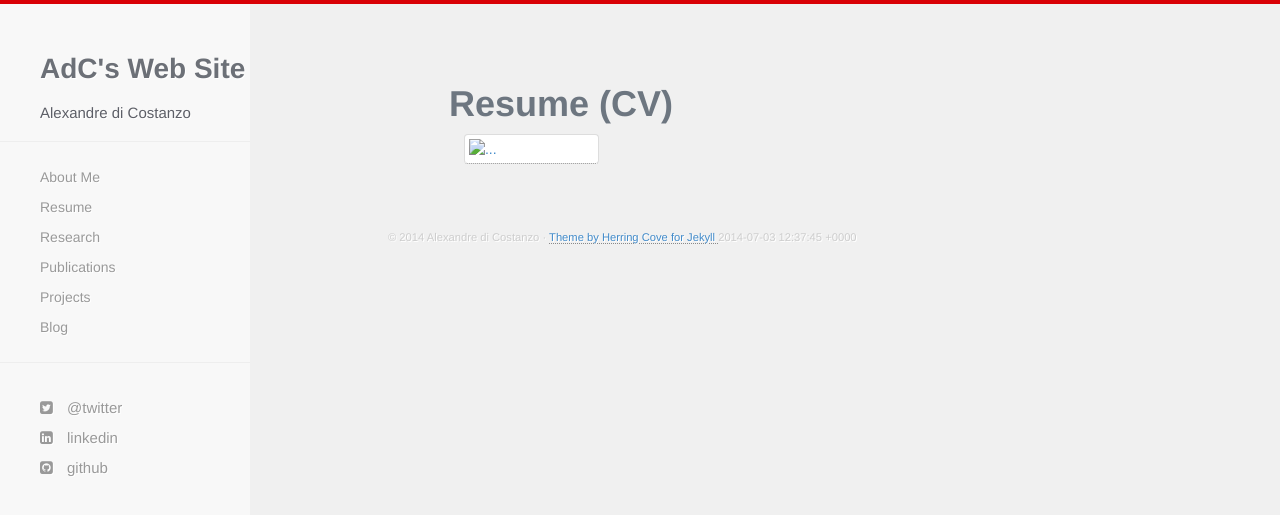
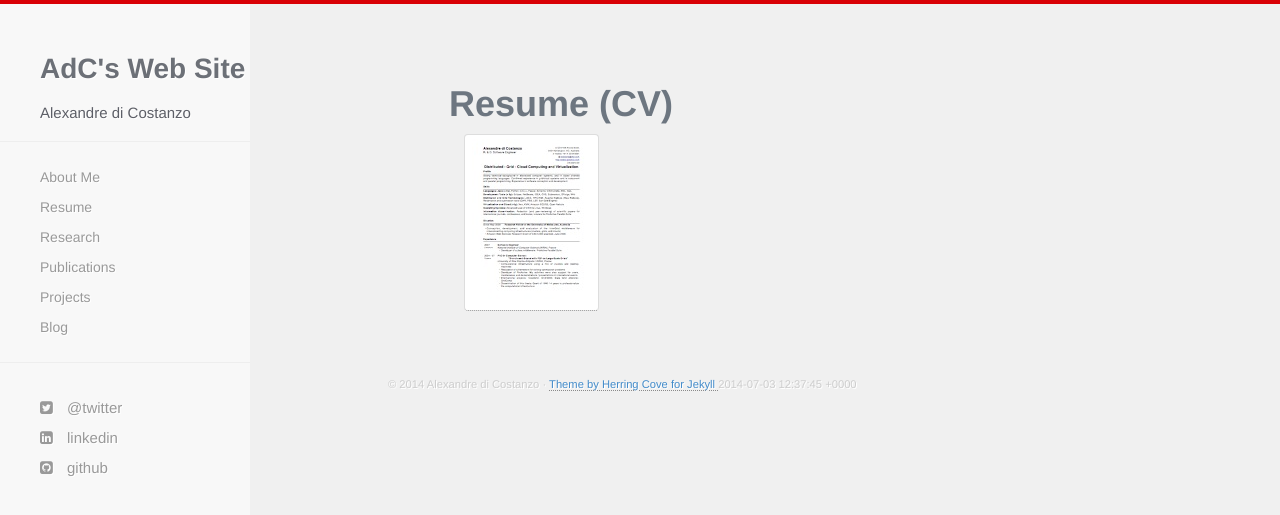
Before and after one commit to thepieuvre/alex, a Jekyll site: the page built from resume.html, in a window 1280 px wide. Shown: the top 515 px of the page. Built offline with Jekyll 4.4.1, drawn with Linux system fonts in a browser that asks for light colours; nearby versions of some CDN libraries; Markdown is read by kramdown in place of the engine named in the settings.

Commit message:
Resume done

```diff
--- a/resume.html
+++ b/resume.html
@@ -6,8 +6,8 @@ layout: projects
     <h1>Resume (CV)</h1>
 
      <div class="col-xs-6 col-md-3">
-       <a href="#" class="thumbnail">
-        <img data-src="holder.js/100%x180" alt="...">
+       <a href="{{ site.baseurl }}/data/dicostanzo_cv.pdf" class="thumbnail">
+        <img data-src="holder.js/100%x180" src="{{ site.baseurl }}/images/cv.jpg" alt="Alexandre di Costanzo's resume">
       </a>
     </div>
 
```
Also changed, not shown: images/cv.jpg (added).
